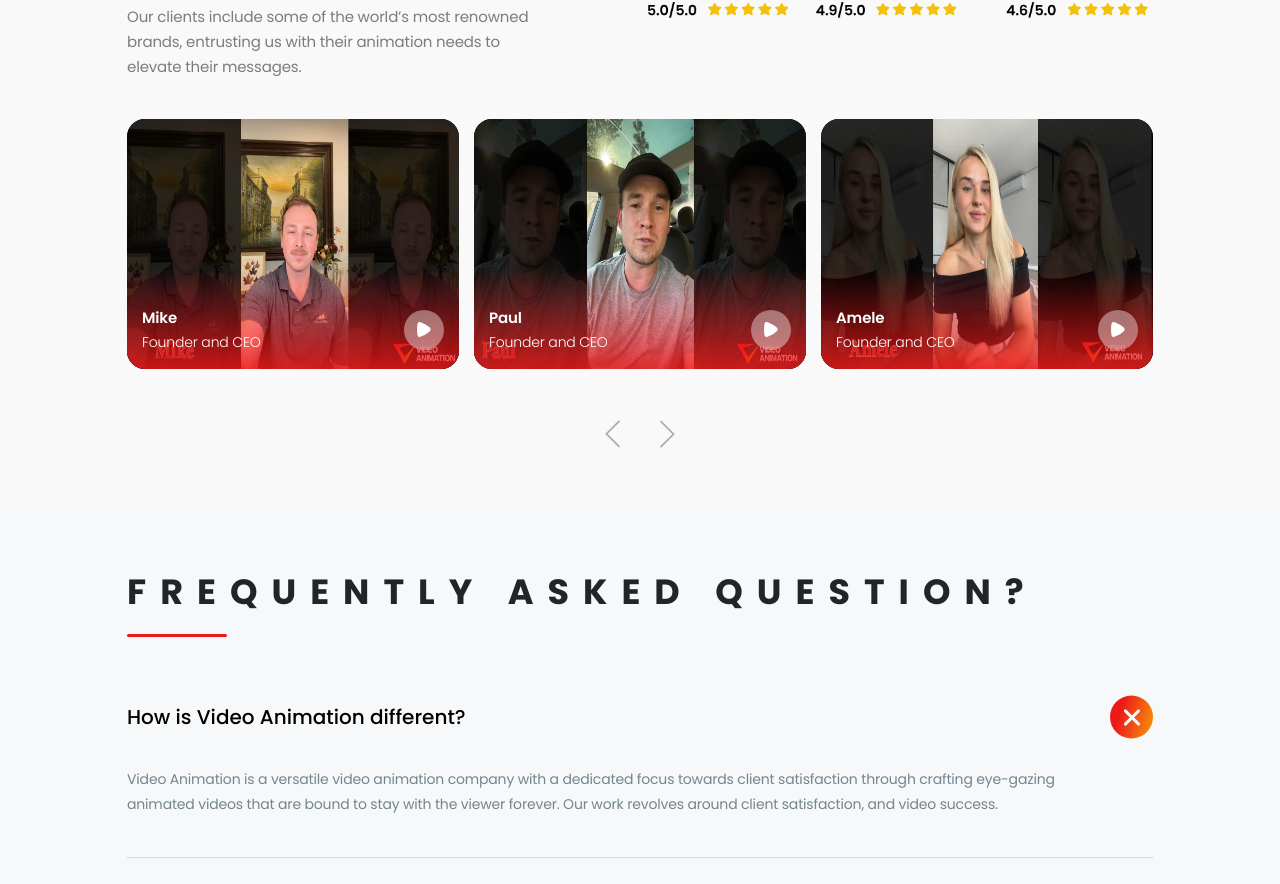
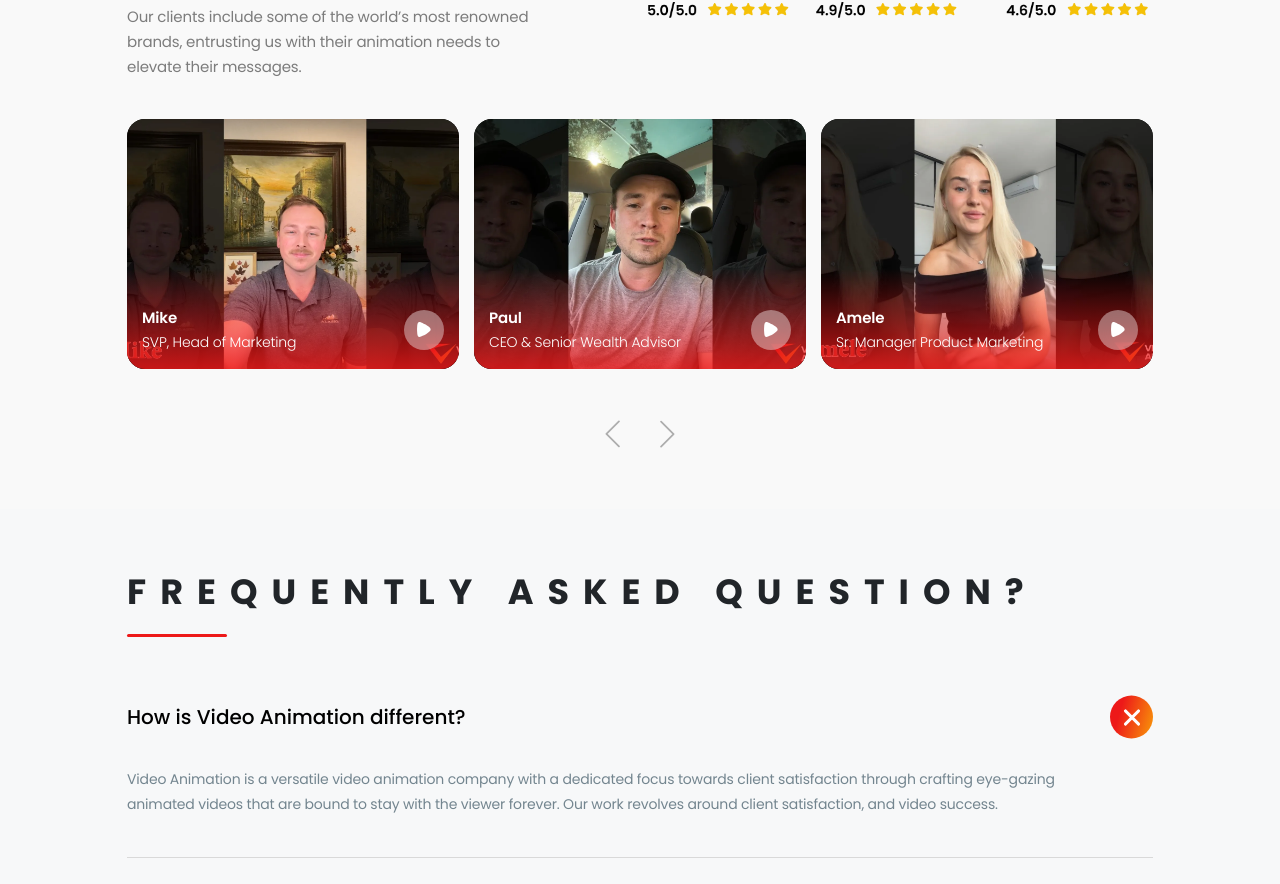
Before and after one commit to Aziz-khan88/video-animations, a Next.js app: page /contact in a window 1280 px wide. Shown: the part 1395-2279 px from the top of the page. Built offline with nearby package versions, Linux system fonts and the light colour scheme; no server answers.

Commit message:
testimonial changes

```diff
--- a/src/app/home/data/data.jsx
+++ b/src/app/home/data/data.jsx
@@ -98,37 +98,37 @@ export const ClientsReview = [
     {
         img: Test1.src,
         name: "Mike",
-        job: "Founder and CEO",
+        job: "SVP, Head of Marketing",
         video: "https://player.vimeo.com/progressive_redirect/playback/1021094035/rendition/1080p/file.mp4?loc=external&signature=3d21c21f039f6293607d7e256ef3b46fc19b2a41d117f4b0eaa7a928cb5236e9"
     },
     {
         img: Test2.src,
         name: "Paul",
-        job: "Founder and CEO",
+        job: "CEO & Senior Wealth Advisor",
         video: "https://player.vimeo.com/progressive_redirect/playback/1021093451/rendition/1080p/file.mp4?loc=external&signature=8a70b1833a07230ff1b88f4a0442c43a23238edbdf8a56ccda2cbd98b9ad8bdb"
     },
     {
         img: Test3.src,
         name: "Amele",
-        job: "Founder and CEO",
+        job: "Sr. Manager Product Marketing",
         video: "https://player.vimeo.com/progressive_redirect/playback/1021095894/rendition/1080p/file.mp4?loc=external&signature=15b8f4670ebbca8a73be45f45bf0d936c8f0e9d3cf61422f57e7f4fe8de05d61"
     },
     {
         img: Test4.src,
         name: "Jessica",
-        job: "Founder and CEO",
+        job: "CEO - Board Member",
         video: "https://player.vimeo.com/progressive_redirect/playback/1021095378/rendition/1080p/file.mp4?loc=external&signature=6aaa05733cd2586774c27671d30c8f6b8cee68acb7826c2a1da047b8af44cb3f"
     },
     {
         img: Test5.src,
         name: "Thomas Wright",
-        job: "Founder and CEO",
+        job: "Marketing Manager",
         video: "https://player.vimeo.com/progressive_redirect/playback/1021092420/rendition/1080p/file.mp4?loc=external&signature=a9ebe941d0e4e18ff6fed2c9b832d32861fdfb7656964f29f4aa9a2f87866145"
     },
     {
         img: Test6.src,
         name: "John Gray",
-        job: "Founder and CEO",
+        job: "Founder at Good Gateway",
         video: "https://player.vimeo.com/progressive_redirect/playback/1021095011/rendition/1080p/file.mp4?loc=external&signature=5ec8f0118ba24b5ba3e9c9e21f1d64826162aa8038ed82aee22744cbb557a3ee"
     },
 ]
--- a/styles/home/testimonial.module.scss
+++ b/styles/home/testimonial.module.scss
@@ -37,7 +37,6 @@
                         width: 100%;
                         position: relative;
                         background: #000;
-                        object-fit: cover;
 
                         &::after {
                             content: '';
@@ -62,6 +61,7 @@
 
                         img {
                             border-radius: 20px;
+                            object-fit: cover;
                         }
 
                         .testimonialContent {
```
